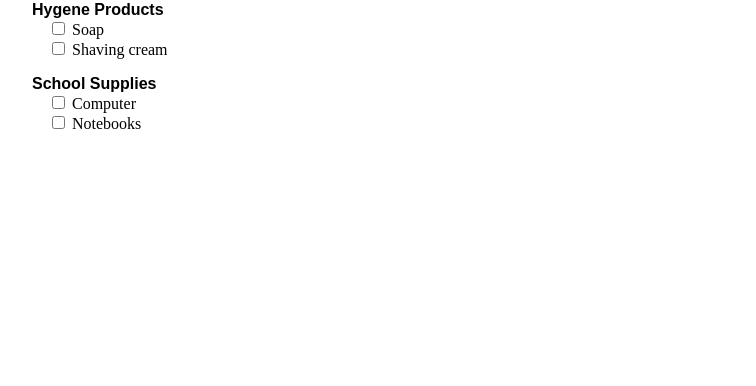
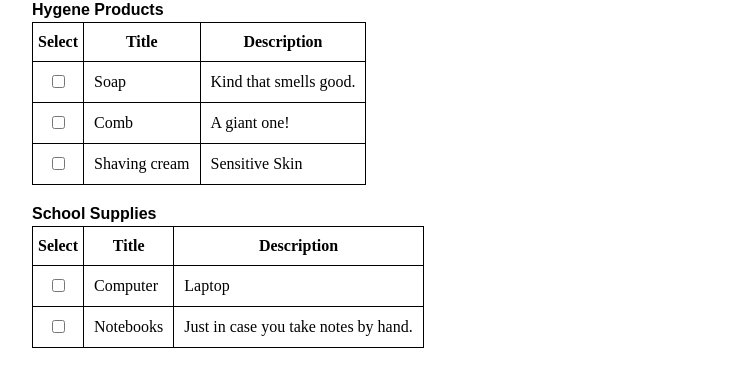
Before and after one commit to scottfli03/TodoList, a website: page index.html in a window 1280 px wide. Shown: the part 46-432 px from the top of the page, without its empty margins (96-852 px from the left). Drawn offline with nearby package versions, Linux system fonts and the light colour scheme.

Commit message:
Displaying list in table form with description.

```diff
--- a/app.js
+++ b/app.js
@@ -1,21 +1,20 @@
 (function() { var app = angular.module("myApp",[ ]);
 	var sampleLists   =	[{
+							id: 1,
 							title: "Hygene Products",
-							listItems: [{title: "Soap", description: "Kind that smells good."},
-									{title: "Shaving cream", description: "Sensitive Skin"}],
+							listItems: [{id: 1, title: "Soap", description: "Kind that smells good.", completed: false},
+										{id: 2, title: "Comb", description: "A giant one!", completed: false},
+										{id: 3, title: "Shaving cream", description: "Sensitive Skin", completed: false}],
 						},
 						{
+							id: 2,
 							title: "School Supplies",
-							listItems: [{title: "Computer", description: "Laptop"},
-										{title: "Notebooks", description: "Just in case you take notes by hand."}]
+							listItems: [{id: 2, title: "Computer", description: "Laptop", completed: false},
+										{id: 1, title: "Notebooks", description: "Just in case you take notes by hand.", completed: false}]
 						}];
 
 
-	app.controller("ListController", function() {
+	app.controller("ListSetController", function() {
 		this.lists = sampleLists;
 	});
-
-	app.controller("ListSetController", function() {
-
-	});
 })();
--- a/index.html
+++ b/index.html
@@ -9,19 +9,29 @@
 
 <!-- build template and directive to display header -->
 <div id="not_h1">Things to bring to College</div>
-<div ng-controller="ListController as aList">
+<div ng-controller="ListSetController as listSet">
 
 	<!-- build template and directive to display List Sets -->
-	<ul id="lists" ng-repeat="list in aList.lists">
-		<li><label id="list_title">{{list.title}}</label>
-			<ul id = "list" ng-repeat="item in list.listItems">
-				<li>
-					<input type="checkbox" id="sub1_1">
-					<label>{{item.title}}</label>
-				</li>
-			</ul>
-		</li>
-	</ul>
+	<form name="listSetForm">
+		<ul id="lists" ng-repeat="list in listSet.lists">
+			<li><label id="list_title">{{list.title}}</label>
+				<table>
+					<tr>
+						<th>Select</th>
+						<th>Title</th>
+						<th>Description</th>
+					</tr>
+					<tr id ="list" ng-repeat="item in list.listItems">
+						<td class="checkCol"><input type="checkbox" id="lItem"></td>
+						<div>
+							<td><label id="cellListData">{{item.title}}</label></td>
+							<td><label id="cellListData">{{item.description}}</label></td>
+						</div>
+					</tr>
+				</table>
+			</li>
+		</ul>
+	</form>
 </div>
 </body>
 </html>
--- a/styles.css
+++ b/styles.css
@@ -5,7 +5,6 @@
 }
 #list_title {
 	margin-top: 10px;
-	padding-top: 10px;
 	font-weight: bold;
 	font-family: 'arial';
 }
@@ -30,3 +29,24 @@ body {
 	margin-left: 10%;
 	margin-right: 10%;
 }
+table, td, th {
+	border-style: solid;
+	border-width: 1px;
+	border-collapse: collapse;
+	margin-top:3px;
+	margin-bottom: 20px;
+}
+td, th {
+	padding: 10px 5px 10px 5px;
+}
+td.checkCol {
+	text-align: center;
+	vertical-align: center;
+}
+th {
+	text-align: center;
+	vertical-align: center;
+}
+#cellListData {
+	padding: 5px 5px;
+}
```
